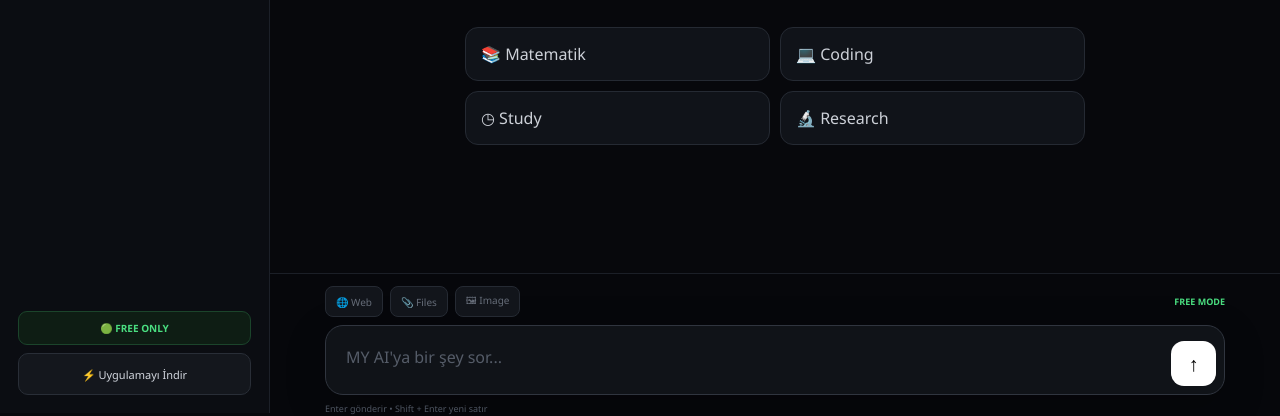
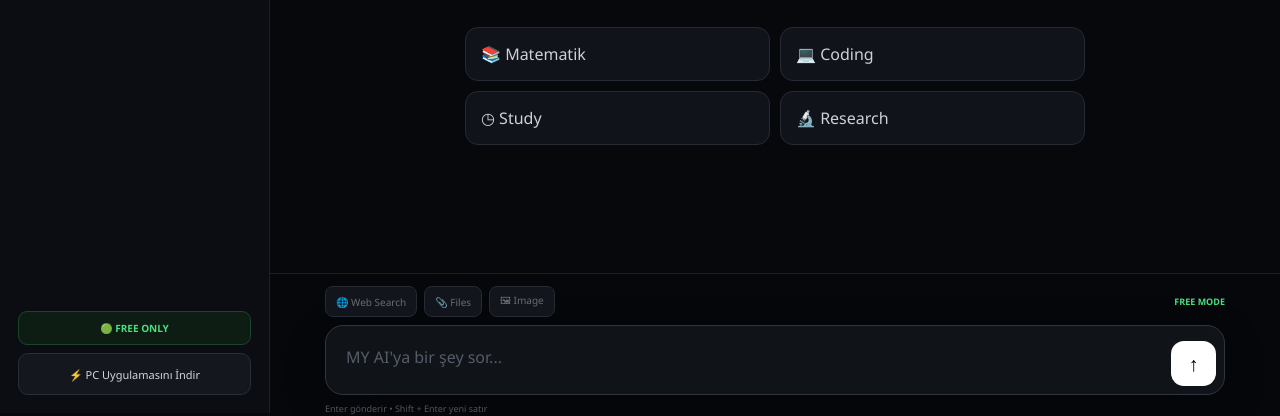
Before and after one commit to rexroxyyt-max/MY-AI-WEB-2, a website: page index.html in a window 1280 px wide. Shown: the part 387-803 px from the top of the page. Drawn offline with Linux system fonts and the light colour scheme.

Commit message:
Update index.html

```diff
--- a/index.html
+++ b/index.html
@@ -2,7 +2,11 @@
 <html lang="tr">
 <head>
     <meta charset="UTF-8">
-    <meta name="viewport" content="width=device-width, initial-scale=1.0">
+
+    <meta
+        name="viewport"
+        content="width=device-width, initial-scale=1.0"
+    >
 
     <title>MY AI</title>
 
@@ -18,17 +22,30 @@
 
 <div class="site">
 
-    <!-- SIDEBAR -->
+    <!-- =========================
+         SIDEBAR
+         ========================= -->
+
     <aside class="sidebar">
 
         <div class="brand">
-            <div class="brand-icon">⚡</div>
+
+            <div class="brand-icon">
+                ⚡
+            </div>
 
             <div>
-                <div class="brand-title">MY AI</div>
-                <div class="brand-subtitle">AI Workspace</div>
+                <div class="brand-title">
+                    MY AI
+                </div>
+
+                <div class="brand-subtitle">
+                    AI Workspace
+                </div>
             </div>
+
         </div>
+
 
         <button
             id="newChat"
@@ -38,14 +55,17 @@
             ＋ Yeni Sohbet
         </button>
 
+
         <div class="sidebar-label">
             SON SOHBETLER
         </div>
+
 
         <div
             id="history"
             class="history"
         ></div>
+
 
         <div class="sidebar-bottom">
 
@@ -53,11 +73,12 @@
                 🟢 FREE ONLY
             </div>
 
+
             <a
                 class="side-link"
                 href="https://github.com/rexroxyyt-max/MY-AI-WEB-2/releases/download/v1.0.0/MYAI.exe"
             >
-                ⚡ Uygulamayı İndir
+                ⚡ PC Uygulamasını İndir
             </a>
 
         </div>
@@ -65,10 +86,18 @@
     </aside>
 
 
-    <!-- MAIN -->
+
+    <!-- =========================
+         MAIN
+         ========================= -->
+
     <main class="main">
 
-        <!-- TOPBAR -->
+
+        <!-- =====================
+             TOPBAR
+             ===================== -->
+
         <header class="topbar">
 
             <div class="topbar-left">
@@ -84,21 +113,41 @@
 
             </div>
 
+
             <div class="topbar-right">
 
                 <select
                     id="mode"
                     class="mode-select"
                 >
-                    <option value="Auto">Auto</option>
-                    <option value="School">School</option>
-                    <option value="Coding">Coding</option>
-                    <option value="Study">Study</option>
-                    <option value="Research">Research</option>
-                    <option value="General">General</option>
+
+                    <option value="Auto">
+                        Auto
+                    </option>
+
+                    <option value="School">
+                        School
+                    </option>
+
+                    <option value="Coding">
+                        Coding
+                    </option>
+
+                    <option value="Study">
+                        Study
+                    </option>
+
+                    <option value="Research">
+                        Research
+                    </option>
+
+                    <option value="General">
+                        General
+                    </option>
+
                 </select>
 
-                <!-- DIRECT EXE DOWNLOAD -->
+
                 <a
                     class="download-button"
                     href="https://github.com/rexroxyyt-max/MY-AI-WEB-2/releases/download/v1.0.0/MYAI.exe"
@@ -111,7 +160,11 @@
         </header>
 
 
-        <!-- CHAT -->
+
+        <!-- =====================
+             CHAT AREA
+             ===================== -->
+
         <section
             id="messages"
             class="messages"
@@ -126,14 +179,17 @@
                     ⚡
                 </div>
 
+
                 <h1>
                     What can I help you with?
                 </h1>
+
 
                 <p>
                     School, coding, study, research
                     veya aklına gelen başka bir şey.
                 </p>
+
 
                 <div class="prompts">
 
@@ -144,6 +200,7 @@
                         📚 Matematik
                     </button>
 
+
                     <button
                         type="button"
                         data-prompt="Python ile basit bir program yaz."
@@ -151,12 +208,14 @@
                         💻 Coding
                     </button>
 
+
                     <button
                         type="button"
                         data-prompt="Bana verimli bir çalışma planı hazırla."
                     >
                         ◷ Study
                     </button>
+
 
                     <button
                         type="button"
@@ -172,34 +231,72 @@
         </section>
 
 
-        <!-- COMPOSER -->
+
+        <!-- =====================
+             COMPOSER
+             ===================== -->
+
         <section class="composer-wrap">
+
+
+            <!-- TOOLS -->
 
             <div class="tools">
 
-                <button
-                    type="button"
-                    class="tool"
-                    disabled
-                >
-                    🌐 Web
-                </button>
+
+                <!-- WEB SEARCH -->
 
                 <button
                     type="button"
+                    id="webButton"
                     class="tool"
-                    disabled
                 >
-                    📎 Files
+                    🌐 Web Search
                 </button>
 
-                <button
-                    type="button"
-                    class="tool"
-                    disabled
-                >
+
+
+                <!-- FILE -->
+
+                <label class="tool tool-file">
+
+                    📎 Files
+
+                    <input
+                        id="fileInput"
+                        type="file"
+                        accept=".pdf,.txt,.md,.json,.csv"
+                        hidden
+                    >
+
+                </label>
+
+
+
+                <!-- IMAGE -->
+
+                <label class="tool tool-file">
+
                     🖼 Image
-                </button>
+
+                    <input
+                        id="imageInput"
+                        type="file"
+                        accept="image/png,image/jpeg,image/webp,image/gif"
+                        hidden
+                    >
+
+                </label>
+
+
+
+                <!-- ATTACHMENT STATUS -->
+
+                <span id="attachmentStatus"></span>
+
+
+
+                <!-- FREE -->
 
                 <span>
                     FREE MODE
@@ -208,10 +305,14 @@
             </div>
 
 
+
+            <!-- INPUT -->
+
             <form
                 id="chatForm"
                 class="composer"
             >
+
 
                 <textarea
                     id="input"
@@ -219,6 +320,7 @@
                     rows="1"
                     autocomplete="off"
                 ></textarea>
+
 
                 <button
                     id="send"
@@ -230,14 +332,20 @@
             </form>
 
 
+
             <div class="hint">
                 Enter gönderir • Shift + Enter yeni satır
             </div>
 
+
         </section>
 
 
-        <!-- DOWNLOAD -->
+
+        <!-- =====================
+             DOWNLOAD SECTION
+             ===================== -->
+
         <section
             id="download"
             class="download-section"
@@ -245,9 +353,11 @@
 
             <div class="download-card">
 
+
                 <div class="download-icon">
                     ⚡
                 </div>
+
 
                 <div>
 
@@ -255,22 +365,25 @@
                         WINDOWS APP
                     </small>
 
+
                     <h2>
                         MY AI masaüstü uygulaması
                     </h2>
 
+
                     <p>
-                        Aynı MY AI deneyimini Windows
+                        MY AI deneyimini Windows
                         uygulaması olarak kullan.
                     </p>
 
-                    <!-- DIRECT EXE DOWNLOAD -->
+
                     <a
                         class="download-big"
                         href="https://github.com/rexroxyyt-max/MY-AI-WEB-2/releases/download/v1.0.0/MYAI.exe"
                     >
                         Windows için İndir ↓
                     </a>
+
 
                     <small class="windows-note">
                         Windows 10 / 11
@@ -287,6 +400,11 @@
 </div>
 
 
+
+<!-- =========================
+     SCRIPT
+     ========================= -->
+
 <script src="./script.js"></script>
 
 </body>
```
